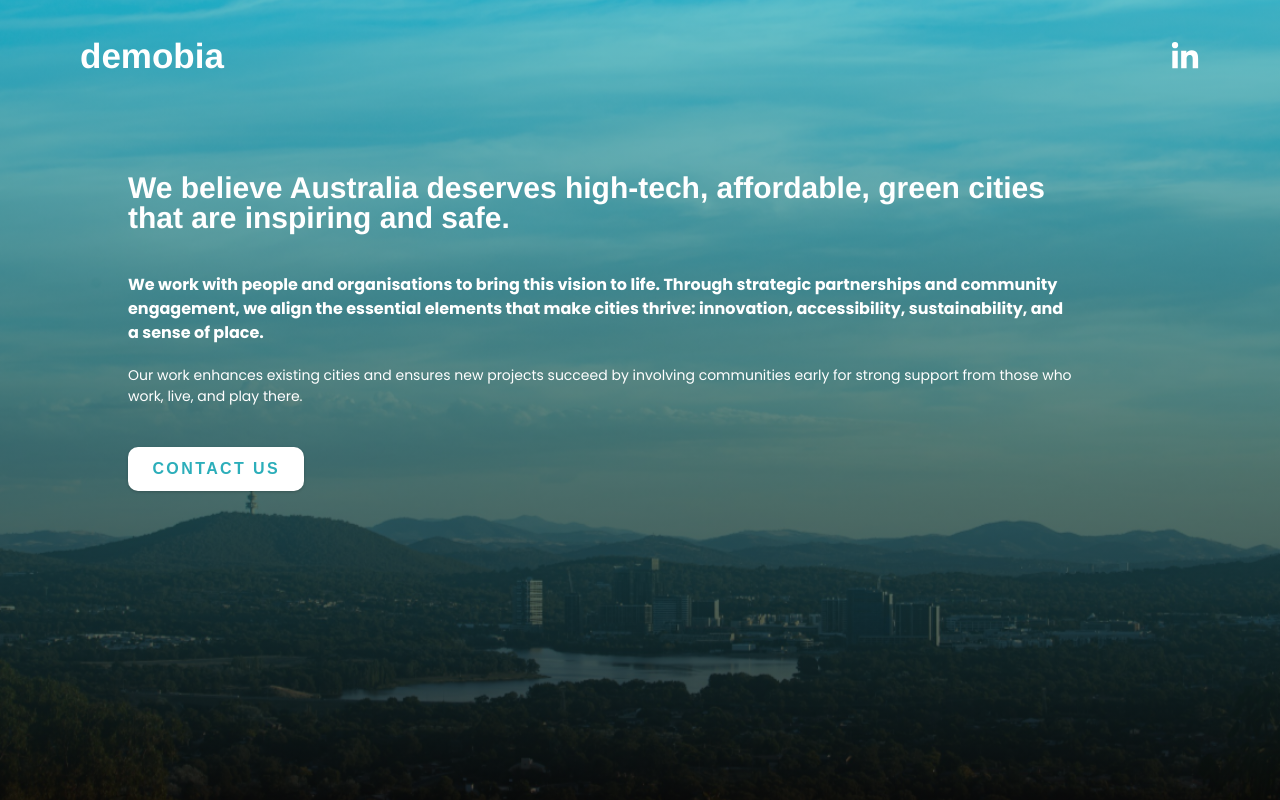
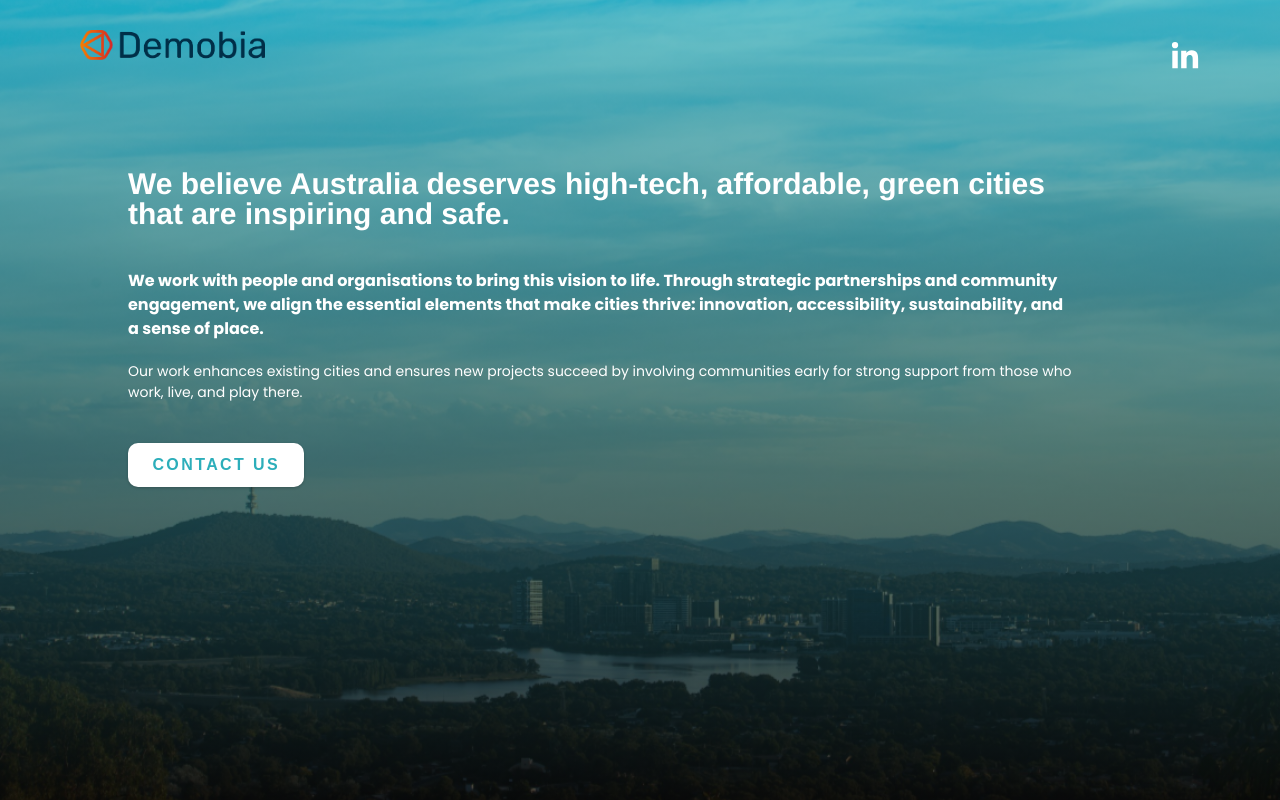
Before and after one commit to Manindersunnysingh/deomobia-demo, a React (Vite) app: page / in a window 1280 px wide. Built offline with nearby package versions, Linux system fonts and the light colour scheme.

Commit message:
fix logo

```diff
--- a/src/components/Header.jsx
+++ b/src/components/Header.jsx
@@ -6,8 +6,8 @@ function Header() {
   return (
     <div className="header">
       <div>
-        {/* <Logo /> */}
-        demobia
+        <Logo />
+        {/* demobia */}
       </div>
       <a
         href="https://www.linkedin.com/company/demobia/"
```
